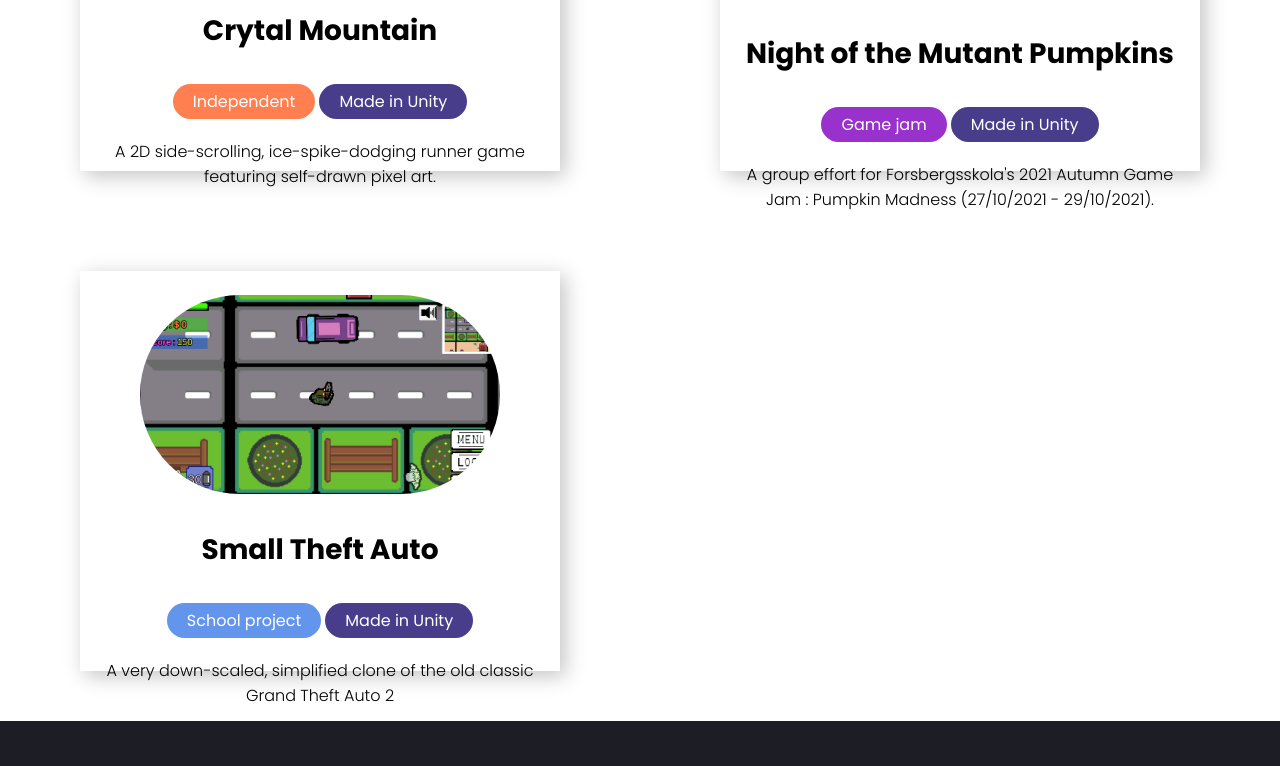
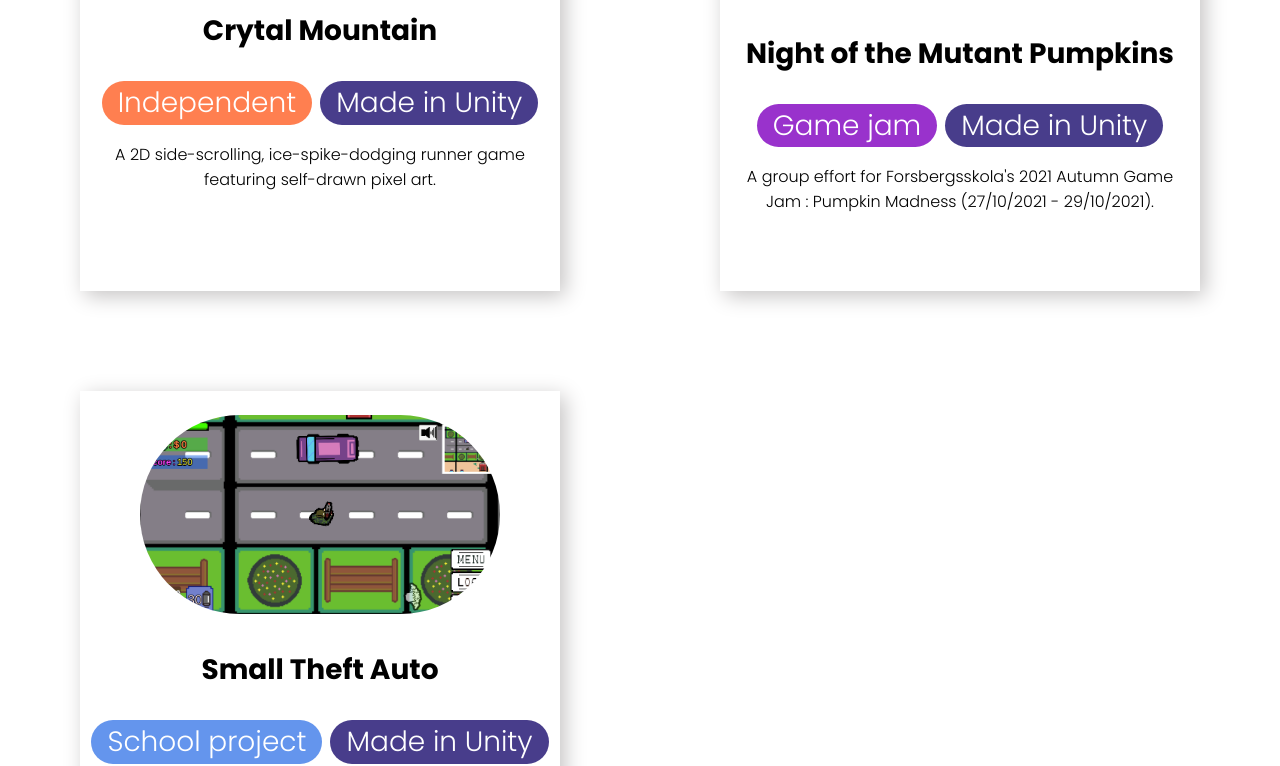
Before and after one commit to InaSLew/Portfolio, a React (Create React App) app: page / in a window 1280 px wide. Shown: the part 1959-2725 px from the top of the page. Built offline with nearby package versions, Linux system fonts and the light colour scheme.

Commit message:
PillButton components working

```diff
--- a/src/Components/Card/Card.css
+++ b/src/Components/Card/Card.css
@@ -8,7 +8,7 @@
 
 .non-mobile-card {
     width: 60vmin;
-    height: 50vmin;
+    height: 65vmin;
     box-shadow: 5px 5px 20px rgb(197, 195, 195);
     margin: 10px;
     transition: all 0.3s;
--- a/src/Components/Card/Card.tsx
+++ b/src/Components/Card/Card.tsx
@@ -2,8 +2,8 @@ import './Card.css';
 import {useMediaQuery} from 'react-responsive';
 import {FunctionComponent} from 'react';
 import Project from '../../Project';
-import WorkTypePillButton from '../PillButton/WorkType/WorkTypePillButton';
-import EnvironmentTypePillButton from '../PillButton/EnvironmentType/EnvironmentTypePillButton';
+import WorkTypePillButton from '../PillButton/WorkTypePillButton';
+import EnvironmentTypePillButton from '../PillButton/EnvironmentTypePillButton';
 
 const Card: FunctionComponent<{project: Project}> = props => {
     // Screen size detection
--- a/src/Components/PillButton/EnvironmentType/EnvironmentTypePillButton.css
+++ b/src/Components/PillButton/EnvironmentTypePillButton.css
@@ -1,12 +1,12 @@
 .pill-button {
     border: none;
     color: white;
-    padding: 5px 20px;
+    padding: .1vmin 2vmin;
     text-align: center;
     text-decoration: none;
     display: inline-block;
-    margin: 4px 2px;
-    border-radius: 100px;
+    margin: .1vmin .5vmin;
+    border-radius: 10vmin;
 }
 
 .pill-button-madein-unity {
--- a/src/Components/PillButton/EnvironmentType/EnvironmentTypePillButton.tsx
+++ b/src/Components/PillButton/EnvironmentTypePillButton.tsx
@@ -1,15 +1,15 @@
 import { FunctionComponent } from 'react';
-import { EnvironmentType } from '../../../Enums';
+import { EnvironmentType } from '../../Enums';
 import './EnvironmentTypePillButton.css';
-
-
 
 const EnvironmentTypePillButton : FunctionComponent<{type: EnvironmentType, text: string}> = props => {
 
     const getEnvrionmentTypeClass = () => props.type == EnvironmentType.MadeInUnity ? 'pill-button-madein-unity' : 'pill-button-madein-unreal';
 
     return (
-        <div className={'pill-button' + ' ' + getEnvrionmentTypeClass()}>{props.text}</div>
+        <div className={'pill-button' + ' ' + getEnvrionmentTypeClass()}>
+            <p>{props.text}</p>
+        </div>
     );
 }
 export default EnvironmentTypePillButton;
--- a/src/Components/PillButton/WorkType/WorkTypePillButton.css
+++ b/src/Components/PillButton/WorkTypePillButton.css
@@ -1,14 +1,14 @@
-
 .pill-button {
     border: none;
     color: white;
-    padding: 5px 20px;
+    padding: .1vmin 2vmin;
     text-align: center;
     text-decoration: none;
     display: inline-block;
-    margin: 4px 2px;
-    border-radius: 100px;
+    margin: .1vmin .5vmin;
+    border-radius: 10vmin;
 }
+
 .pill-button-project-independent {
     background-color: coral;
 }
--- a/src/Components/PillButton/WorkType/WorkTypePillButton.tsx
+++ b/src/Components/PillButton/WorkTypePillButton.tsx
@@ -1,7 +1,6 @@
 import { FunctionComponent } from 'react';
-import { WorkType } from '../../../Enums';
+import { WorkType } from '../../Enums';
 import './WorkTypePillButton.css';
-
 
 const WorkTypePillButton : FunctionComponent<{type: WorkType, text: string}> = props => {
 
@@ -12,7 +11,9 @@ const WorkTypePillButton : FunctionComponent<{type: WorkType, text: string}> = p
     }
 
     return (
-        <div className={'pill-button' + ' ' + getWorkTypeClass()}>{props.text}</div>
+        <div className={'pill-button' + ' ' + getWorkTypeClass()}>
+            <p>{props.text}</p>
+        </div>
     );
 }
 export default WorkTypePillButton;
```
